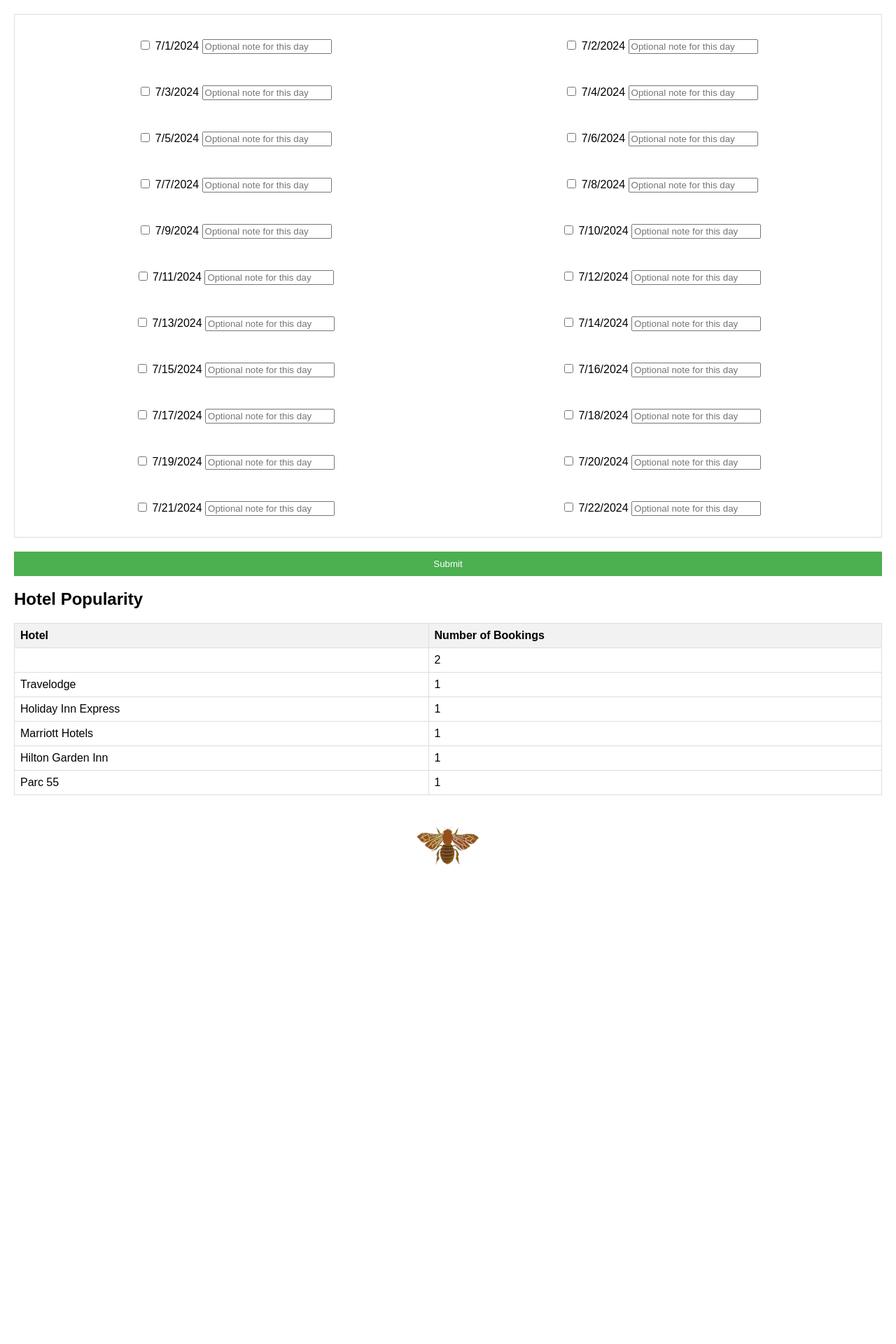
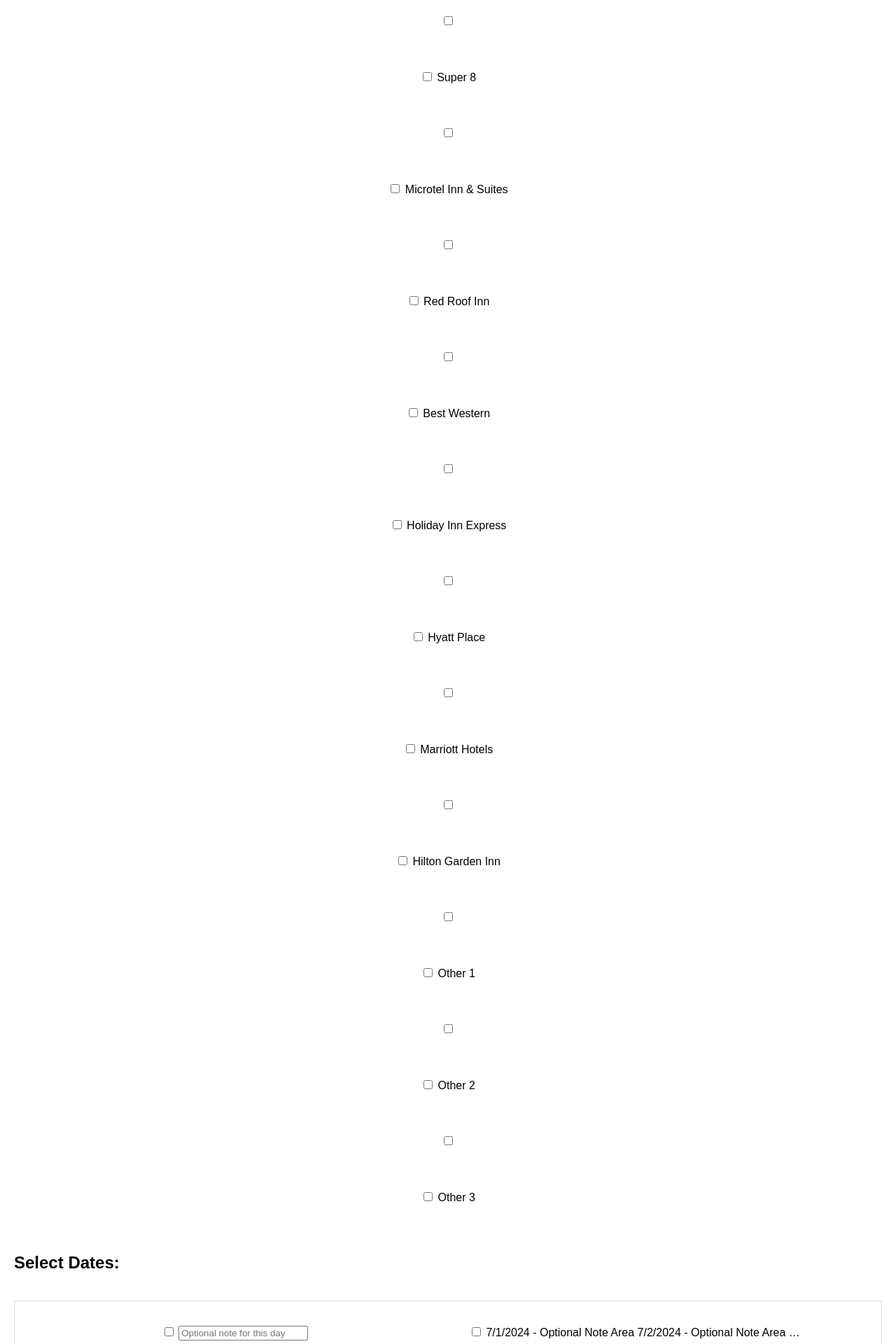
Before and after one commit to fog-e/2024MW_Hotel_Grouper, a Flask app: page / in a window 1280 px wide. Shown: the part 640-2560 px from the top of the page at 70% size. Before the commit the page ends 1875 px from the top, so only its background shows below. Run offline with Flask 3, Linux system fonts and the light colour scheme.

Commit message:
Updated to use CSV files for dates and hotels, and adjusted layout

```diff
--- a/app/templates/index.html
+++ b/app/templates/index.html
@@ -8,7 +8,7 @@
 </head>
 <body>
     <h1>2024MW Hotel Grouper</h1>
-    <form action="{{ url_for('main.submit') }}" method="post">
+    <form action="{{ url_for('submit') }}" method="post">
         <label for="name">Name:</label>
         <input type="text" id="name" name="name" maxlength="30" required>
         <label for="email">Email:</label>
@@ -18,44 +18,24 @@
 
         <h2>Select Hotels:</h2>
         <div class="hotels">
-            <div class="hotel-row">
-                <label><input type="checkbox" name="hotels" value="Motel 6"> Motel 6</label>
-                <label><input type="checkbox" name="hotels" value="Travelodge"> Travelodge</label>
-                <label><input type="checkbox" name="hotels" value="Super 8"> Super 8</label>
-                <label><input type="checkbox" name="hotels" value="Microtel Inn & Suites"> Microtel Inn & Suites</label>
-                <label><input type="checkbox" name="hotels" value="Red Roof Inn"> Red Roof Inn</label>
-            </div>
-            <div class="hotel-row">
-                <label><input type="checkbox" name="hotels" value="Best Western"> Best Western</label>
-                <label><input type="checkbox" name="hotels" value="Holiday Inn Express"> Holiday Inn Express</label>
-                <label><input type="checkbox" name="hotels" value="Hyatt Place"> Hyatt Place</label>
-                <label><input type="checkbox" name="hotels" value="Marriott Hotels"> Marriott Hotels</label>
-                <label><input type="checkbox" name="hotels" value="Hilton Garden Inn"> Hilton Garden Inn</label>
-            </div>
-            <div class="hotel-row">
-                <label><input type="checkbox" name="hotels" value="Other 1"> Other 1
-                    <input type="text" name="other_hotels[]" placeholder="Enter other hotel">
-                </label>
-                <label><input type="checkbox" name="hotels" value="Other 2"> Other 2
-                    <input type="text" name="other_hotels[]" placeholder="Enter other hotel">
-                </label>
-                <label><input type="checkbox" name="hotels" value="Other 3"> Other 3
-                    <input type="text" name="other_hotels[]" placeholder="Enter other hotel">
-                </label>
-            </div>
+            {% for hotel in hotels %}
+                <div class="hotel-row">
+                    <label><input type="checkbox" name="hotels" value="{{ hotel[0] }}"> {{ hotel[0] }}</label>
+                </div>
+            {% endfor %}
         </div>
 
         <h2>Select Dates:</h2>
         <div class="dates">
-            {% for day in range(1, 23, 2) %}
+            {% for i in range(0, dates|length, 2) %}
                 <div class="date-row">
                     <label class="date-label">
-                        <input type="checkbox" name="dates" value="7/{{ day }}/2024"> 7/{{ day }}/2024
+                        <input type="checkbox" name="dates" value="{{ dates[i][0] }}"> {{ dates[i][0] }}
                         <input type="text" name="date_notes[]" placeholder="Optional note for this day" maxlength="300">
                     </label>
-                    {% if day+1 <= 22 %}
+                    {% if i+1 < dates|length %}
                     <label class="date-label">
-                        <input type="checkbox" name="dates" value="7/{{ day+1 }}/2024"> 7/{{ day+1 }}/2024
+                        <input type="checkbox" name="dates" value="{{ dates[i+1][0] }}"> {{ dates[i+1][0] }}
                         <input type="text" name="date_notes[]" placeholder="Optional note for this day" maxlength="300">
                     </label>
                     {% endif %}
--- /dev/null
+++ b/dates.csv
@@ -0,0 +1,23 @@
+Column one - Optional Note Area, Column two - Optional Note Area
+
+  7/1/2024 - Optional Note Area     7/2/2024 - Optional Note Area
+
+  7/3/2024 - Optional Note Area    7/4/2024 - Optional Note Area
+
+  7/5/2024 - Optional Note Area     7/6/2024 - Optional Note Area
+
+  7/7/2024 - Optional Note Area     7/8/2024 - Optional Note Area
+
+  7/9/2024 - Optional Note Area    7/10/2024 - Optional Note Area
+
+ 7/11/2024 - Optional Note Area    7/12/2024 - Optional Note Area
+
+ 7/13/2024 - Optional Note Area    7/14/2024 - Optional Note Area
+
+ 7/15/2024 - Optional Note Area    7/16/2024 - Optional Note Area
+
+ 7/17/2024 - Optional Note Area    7/18/2024 - Optional Note Area
+
+ 7/19/2024 - Optional Note Area    7/20/2024 - Optional Note Area
+
+ 7/21/2024 - Optional Note Area    7/22/2024 - Optional Note Area
--- a/main.py
+++ b/main.py
@@ -1,6 +1,59 @@
-from app import create_app
+from flask import Flask, render_template, request, redirect, url_for
+import csv
 
-app = create_app()
+app = Flask(__name__)
 
-if __name__ == "__main__":
-    app.run(debug=True)
+def read_csv(file_name):
+    with open(file_name, newline='') as csvfile:
+        reader = csv.reader(csvfile)
+        data = list(reader)
+    return data
+
+@app.route('/')
+def index():
+    dates = read_csv('dates.csv')[1:]  # Skip header
+    hotels = read_csv('hotels.csv')[1:]  # Skip header
+    hotel_popularity = calculate_popularity()
+    return render_template('index.html', dates=dates, hotels=hotels, hotel_popularity=hotel_popularity)
+
+def calculate_popularity():
+    popularity = {}
+    try:
+        with open('responses.csv', newline='') as csvfile:
+            reader = csv.DictReader(csvfile)
+            for row in reader:
+                hotels = row['hotels'].split('|')
+                for hotel in hotels:
+                    if hotel in popularity:
+                        popularity[hotel] += 1
+                    else:
+                        popularity[hotel] = 1
+    except FileNotFoundError:
+        pass
+    return popularity
+
+@app.route('/submit', methods=['POST'])
+def submit():
+    name = request.form['name']
+    email = request.form['email']
+    notes = request.form['notes']
+    selected_hotels = request.form.getlist('hotels')
+    selected_dates = request.form.getlist('dates')
+    date_notes = request.form.getlist('date_notes')
+
+    with open('responses.csv', 'a', newline='') as csvfile:
+        fieldnames = ['name', 'email', 'notes', 'hotels', 'dates', 'date_notes']
+        writer = csv.DictWriter(csvfile, fieldnames=fieldnames)
+        writer.writerow({
+            'name': name,
+            'email': email,
+            'notes': notes,
+            'hotels': '|'.join(selected_hotels),
+            'dates': '|'.join(selected_dates),
+            'date_notes': '|'.join(date_notes)
+        })
+
+    return redirect(url_for('index'))
+
+if __name__ == '__main__':
+    app.run(port=5000)
--- a/responses.csv
+++ /dev/null
@@ -1 +0,0 @@
-Testing Tester,test@test.test,Notes Go Here,"['Travelodge', 'Holiday Inn Express', 'Marriott Hotels', 'Hilton Garden Inn', 'Parc 55', '', '']",['7/22/2024'],"['', '', '', '', '', '', '', '', '', '', '', '', '', '', '', '', '', '', '', '', '', 'test']"
```
Also changed, not shown: hotels.csv (+27 -14 lines).
